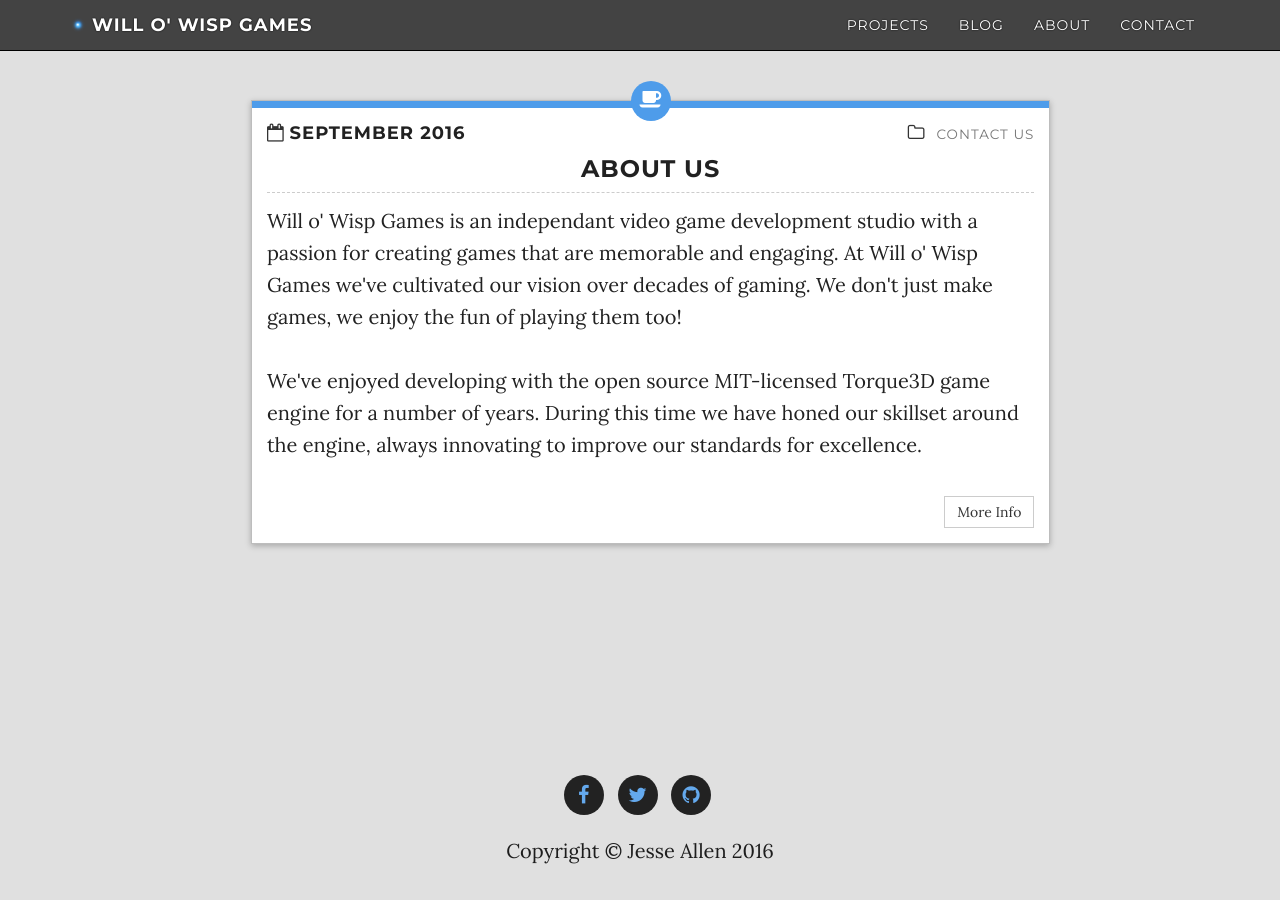
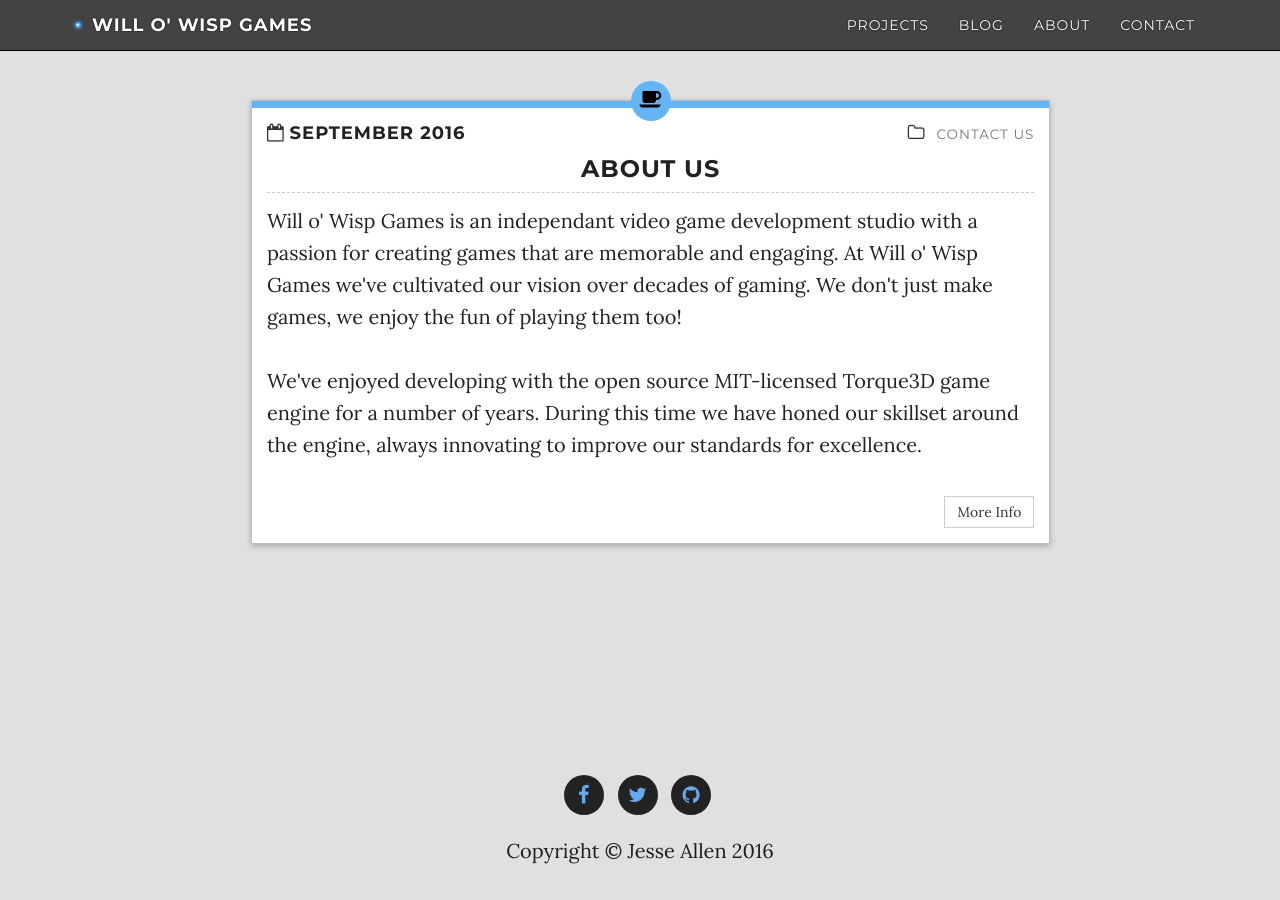
Before and after one commit to WilloWispGames/WilloWispGames.github.io, a Jekyll site: the page built from about/index.html, in a window 1280 px wide. Built offline with Jekyll 4.4.1, drawn with Linux system fonts in a browser that asks for light colours; nearby versions of some CDN libraries.

Commit message:
Update pane.scss

```diff
--- a/css/pane.scss
+++ b/css/pane.scss
@@ -188,7 +188,7 @@
 .subject .icon i {
   width: 40px;
   height: 40px;
-  color: rgb(255, 255, 255);
+  color: rgb(0, 0, 0); //rgb(255, 255, 255);
   font-size: 150%;
   border-radius: 50%;
   text-align: center;
@@ -205,10 +205,10 @@
 }
 
 .subject.default .cat-color {
-  background: lighten($link-color, 15%);
+  background: #64b5f6;
 }
 .subject.default .icon i {
-  background: lighten($link-color, 15%);
+  background: #64b5f6;
 }
 
 .subject.design .cat-color,
```
